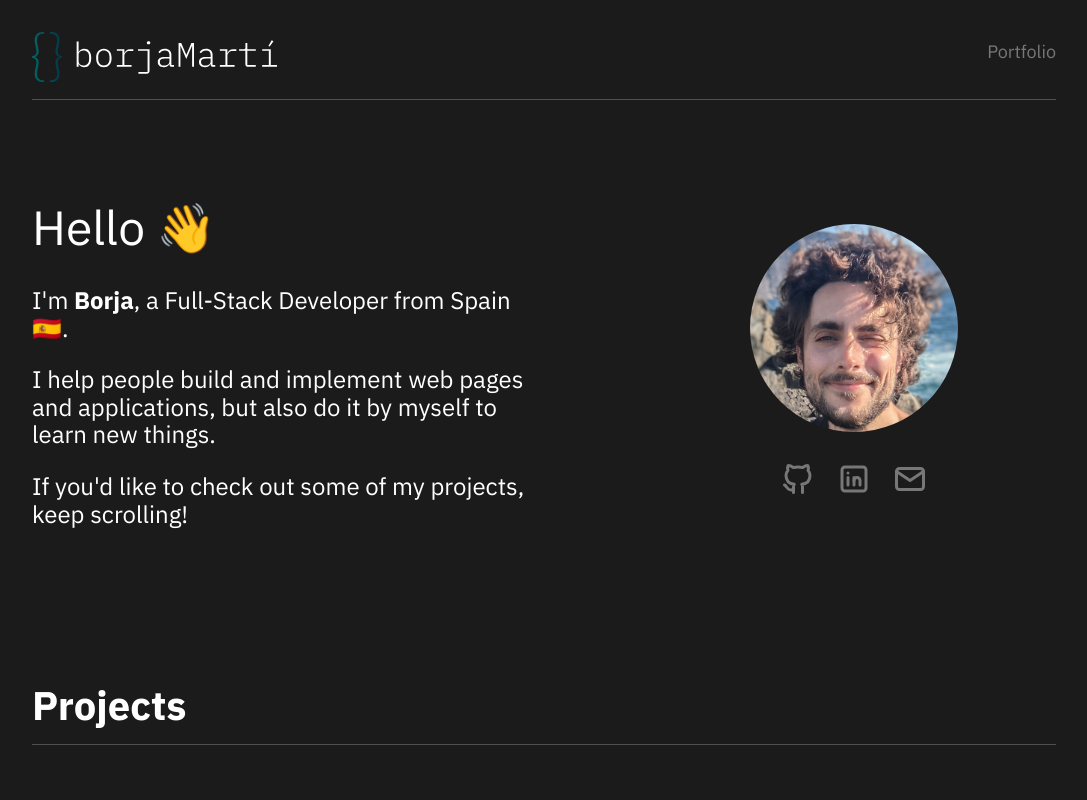
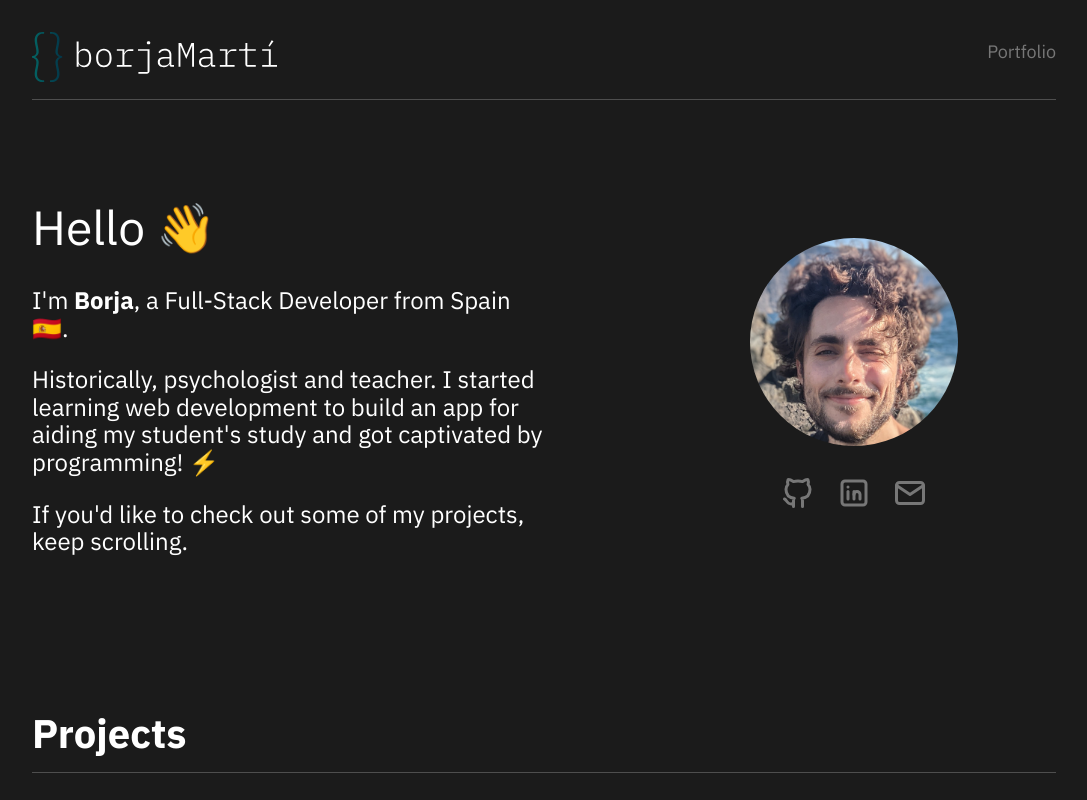
Before and after one commit to borjaMarti/personal-portfolio, a website built with Parcel: page index.html in a window 1280 px wide. Shown: the top 800 px of the page, without its empty margins (0-1087 px from the left). Built offline with nearby package versions, Linux system fonts and the light colour scheme.

Commit message:
changed introductory paragraph

```diff
--- a/index.html
+++ b/index.html
@@ -154,11 +154,12 @@
           Spain 🇪🇸.
         </p>
         <p>
-          I help people build and implement web pages and applications, but also
-          do it by myself to learn new things.
+          Historically, psychologist and teacher. I started learning web
+          development to build an app for aiding my student's study and got
+          captivated by programming! ⚡
         </p>
         <!-- <p>Want to work with me? Click <a href="#" class="alt-link">here</a>. <br>Know more about me? <a href="#" class="alt-link">This</a> way.</p> -->
-        <p>If you'd like to check out some of my projects, keep scrolling!</p>
+        <p>If you'd like to check out some of my projects, keep scrolling.</p>
       </section>
     </main>
     <!-- Portfolio -->
```
